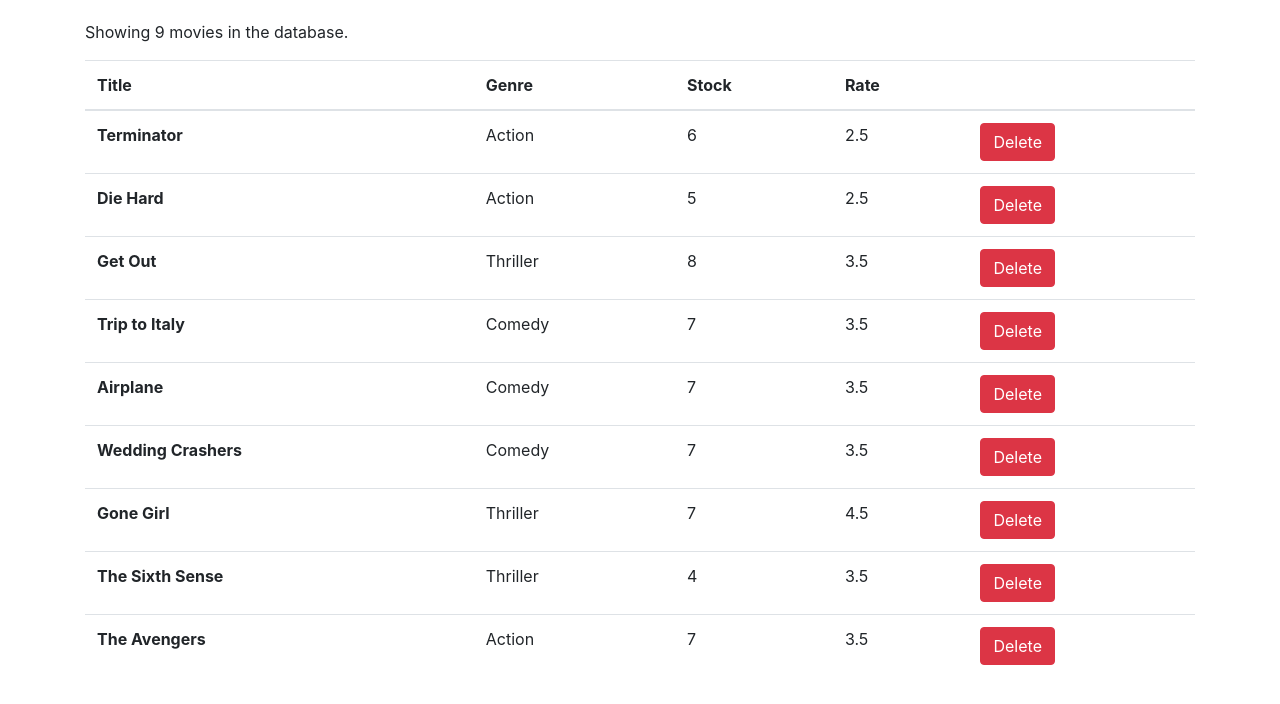
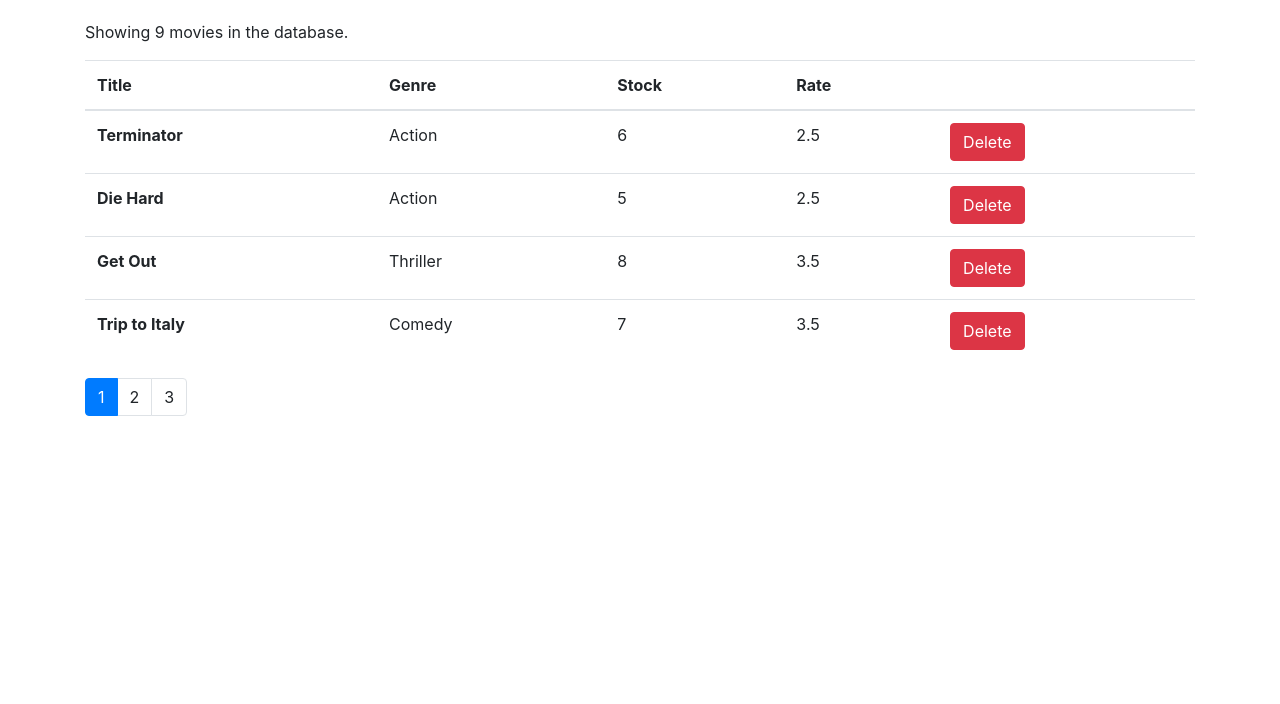
Before and after one commit to chiafengtsai/react-movies-app, a React (Create React App) app: page / in a window 1280 px wide. Shown: the top 704 px of the page. Built offline with nearby package versions, Linux system fonts and the light colour scheme.

Commit message:
feat: add pagination

```diff
--- a/package.json
+++ b/package.json
@@ -5,6 +5,7 @@
   "dependencies": {
     "bootstrap": "^4.2.1",
     "font-awesome": "^4.7.0",
+    "lodash": "^4.17.10",
     "react": "^16.7.0",
     "react-dom": "^16.7.0",
     "react-scripts": "2.1.2"
--- a/src/components/movies.jsx
+++ b/src/components/movies.jsx
@@ -1,10 +1,14 @@
 import React, { Component } from "react";
 import Movie from "./movie";
+import Pagination from "./pagination";
 import { getMovies } from "../services/fakeMovieService";
+import { paginate } from "../utils/paginate";
 
 class Movies extends Component {
   state = {
-    movies: getMovies()
+    movies: getMovies(),
+    currentPage: 1,
+    pageSize: 4
   };
 
   handleDelete = movie => {
@@ -12,11 +16,16 @@
     this.setState({ movies });
   };
 
+  handlePageChange = page => {
+    this.setState({ currentPage: page });
+  };
+
   render() {
     const { length: count } = this.state.movies;
+    const { pageSize, currentPage, movies: allMovies } = this.state;
 
     if (count === 0) return <h1>There are no movies in the database.</h1>;
-
+    const movies = paginate(allMovies, currentPage, pageSize);
     return (
       <React.Fragment>
         <p>Showing {count} movies in the database.</p>
@@ -31,7 +40,7 @@
             </tr>
           </thead>
           <tbody>
-            {this.state.movies.map(movie => {
+            {movies.map(movie => {
               return (
                 <Movie
                   title={movie.title}
@@ -46,6 +55,12 @@
             })}
           </tbody>
         </table>
+        <Pagination
+          itemCount={count}
+          pageSize={pageSize}
+          currentPage={currentPage}
+          onPageChange={this.handlePageChange}
+        />
       </React.Fragment>
     );
   }
--- /dev/null
+++ b/src/components/pagination.jsx
@@ -0,0 +1,27 @@
+import React from "react";
+import _ from "lodash";
+
+const Pagination = props => {
+  const { itemCount, pageSize, currentPage, onPageChange } = props;
+  const pagesCount = Math.ceil(itemCount / pageSize);
+  const pages = _.range(1, pagesCount + 1);
+
+  return (
+    <nav>
+      <ul className="pagination">
+        {pages.map(page => (
+          <li
+            key={page}
+            className={page === currentPage ? "page-item active" : "page-item"}
+          >
+            <a className="page-link" onClick={() => onPageChange(page)}>
+              {page}
+            </a>
+          </li>
+        ))}
+      </ul>
+    </nav>
+  );
+};
+
+export default Pagination;
--- /dev/null
+++ b/src/utils/paginate.js
@@ -0,0 +1,9 @@
+import _ from "lodash";
+
+export function paginate(items, pageNumber, pageSize) {
+  const startIndex = (pageNumber - 1) * pageSize;
+  return _(items)
+    .slice(startIndex)
+    .take(pageSize)
+    .value();
+}
```
Also changed, not shown: 1 other file (tests, documents, lock files or other folders).
